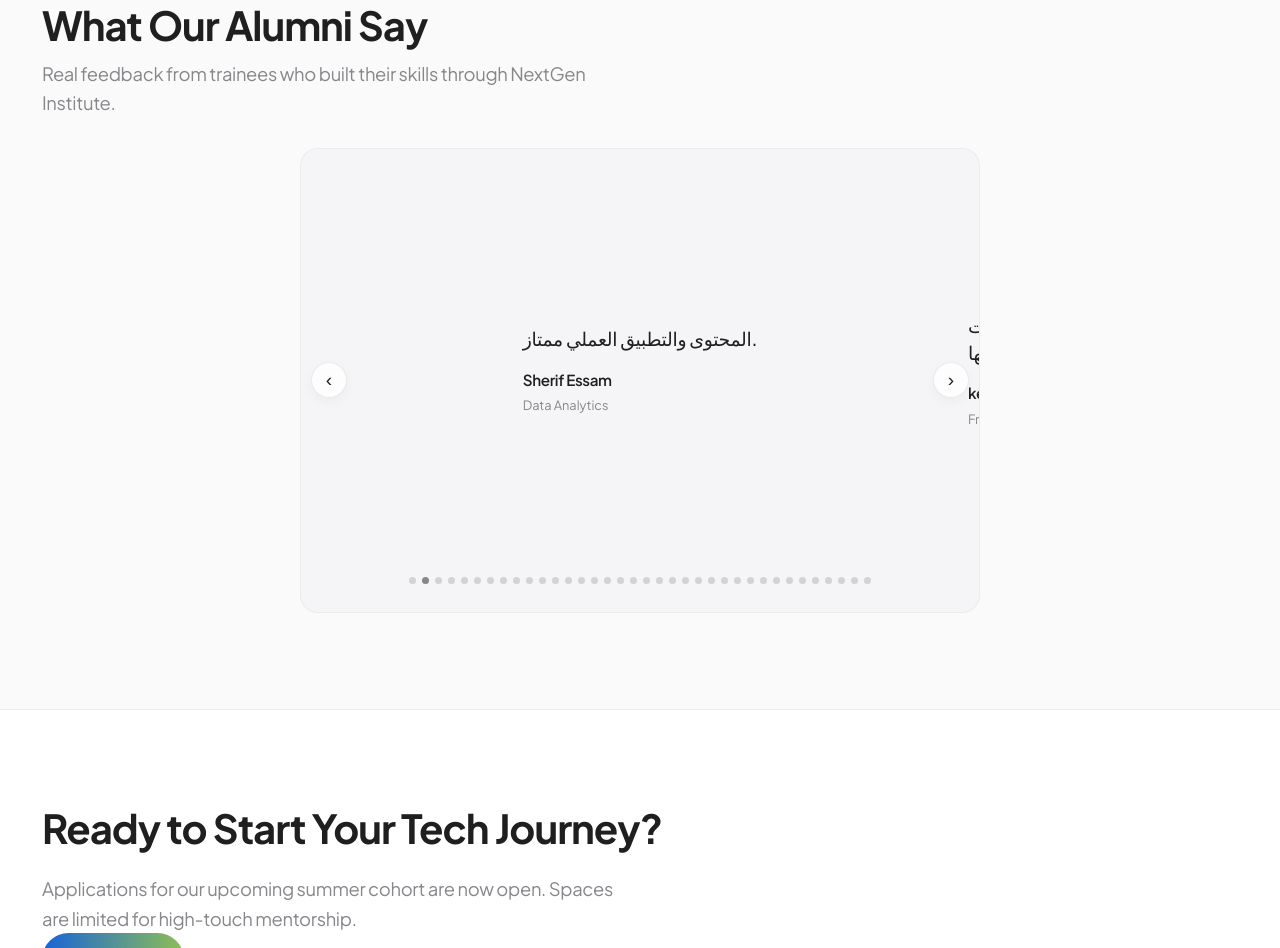
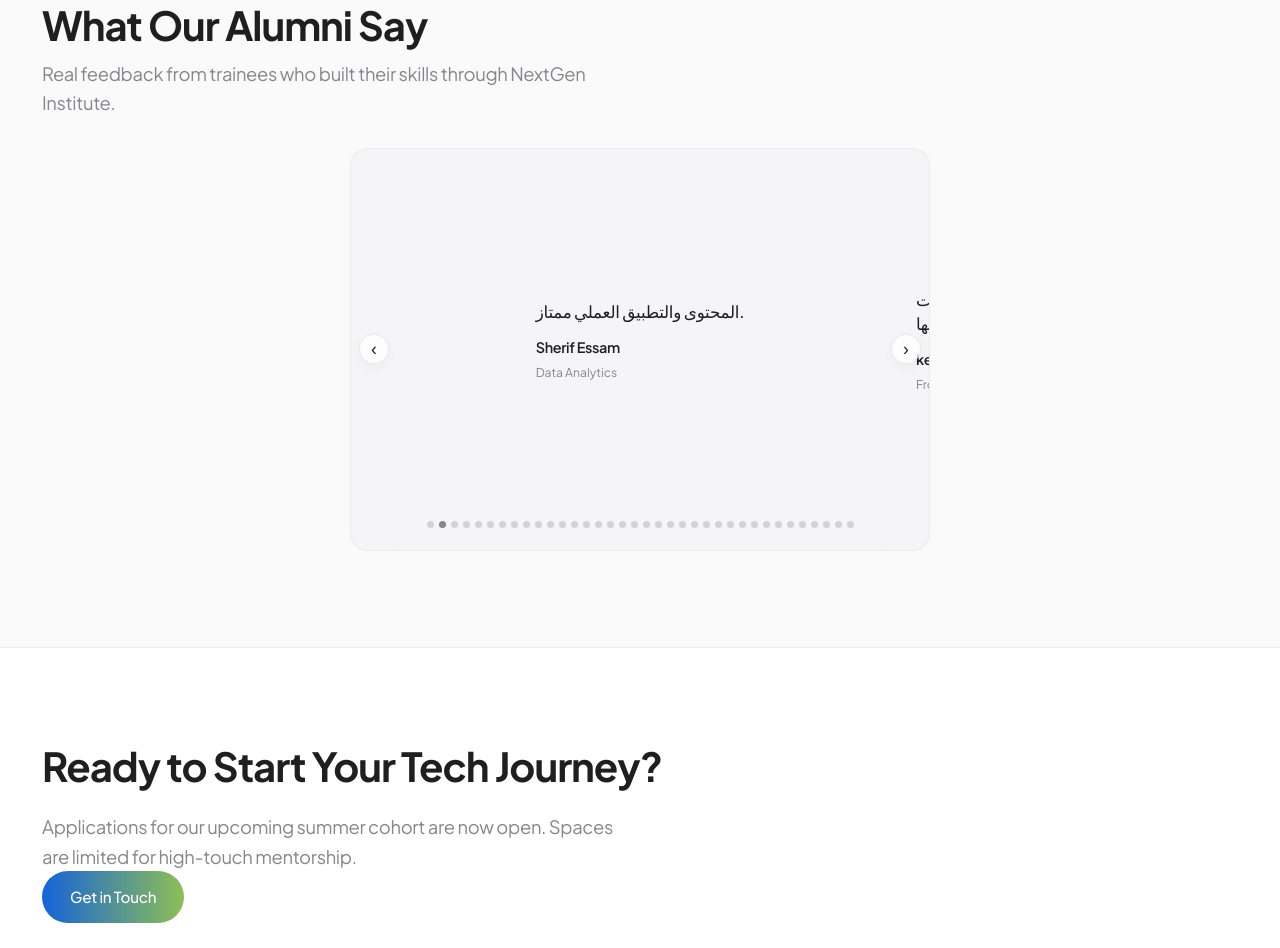
Before and after one commit to mohamed4589755/nectgen-hub, a plain HTML site: page index.html in a window 1280 px wide. Shown: the part 2135-3083 px from the top of the page. Drawn offline with Linux system fonts and the light colour scheme.

Commit message:
Further reduce testimonials box dimensions, padding, font size, and arrows for a more compact and elegant look, bump cache to v96

```diff
--- a/index.html
+++ b/index.html
@@ -61,7 +61,7 @@
 
     <title>NextGen Institute | Free Internships, Summer & Winter Trainings</title>
     <meta name="description" content="NextGen Institute provides 100% Free Internships, Summer Trainings, Winter Trainings, and Winter Internships in AI, Machine Learning, Data Analytics, Flutter, and Web Development through practical bootcamps and diplomas.">
-        <link rel="stylesheet" href="styles.css?v=95">
+        <link rel="stylesheet" href="styles.css?v=96">
 
 </head>
 <body>
@@ -683,8 +683,8 @@
         </div>
     </footer>
 
-    <script src="main.js?v=95"></script>
-    <script src="lang.js?v=95"></script>
+    <script src="main.js?v=96"></script>
+    <script src="lang.js?v=96"></script>
     <button class="back-to-top" id="backToTop" aria-label="Back to Top">↑</button>
     <!-- Explore Programs Modal -->
     <div class="modal-overlay" id="exploreModal">
--- a/styles.css
+++ b/styles.css
@@ -875,10 +875,10 @@ footer {
 /* --- SLIDESHOW / CAROUSEL (Apple Clean Review Style) --- */
 .slideshow-container {
     position: relative;
-    max-width: 680px;
-    margin: 30px auto 0;
+    max-width: 580px;
+    margin: 24px auto 0;
     overflow: hidden;
-    padding: 40px 45px 28px;
+    padding: 30px 40px 22px;
     border-radius: var(--radius-md);
     background: var(--bg-secondary);
     box-shadow: none;
@@ -899,9 +899,9 @@ footer {
 }
 
 .slide-content {
-    max-width: 540px;
+    max-width: 460px;
     text-align: left;
-    padding: 0 10px;
+    padding: 0 8px;
 }
 
 .quote-icon {
@@ -909,23 +909,23 @@ footer {
 }
 
 .slide-quote {
-    font-size: 1.18rem; /* Compact readable quote font */
+    font-size: 1.05rem; /* Compact readable quote font */
     font-weight: 500;
     color: var(--text-main);
-    margin-bottom: 18px;
+    margin-bottom: 14px;
     line-height: 1.45;
     letter-spacing: -0.015em;
 }
 
 .slide-author {
-    font-size: 0.95rem;
+    font-size: 0.9rem;
     font-weight: 600;
     color: var(--text-main);
     margin-bottom: 2px;
 }
 
 .slide-role {
-    font-size: 0.8rem;
+    font-size: 0.76rem;
     color: var(--text-muted);
     text-transform: none;
     letter-spacing: 0;
@@ -938,13 +938,13 @@ footer {
     background: var(--glass-bg);
     border: 1px solid var(--glass-border);
     color: var(--text-main);
-    width: 36px;
-    height: 36px;
+    width: 30px;
+    height: 30px;
     border-radius: 50%;
     display: flex;
     align-items: center;
     justify-content: center;
-    font-size: 1.2rem;
+    font-size: 1.1rem;
     cursor: pointer;
     transition: var(--transition-smooth);
     z-index: 10;
@@ -959,18 +959,18 @@ footer {
 }
 
 .prev-btn {
-    left: 10px;
+    left: 8px;
 }
 
 .next-btn {
-    right: 10px;
+    right: 8px;
 }
 
 .slideshow-dots {
     display: flex;
     justify-content: center;
-    gap: 6px;
-    margin-top: 24px;
+    gap: 5px;
+    margin-top: 16px;
     flex-wrap: wrap;
     max-width: 90%;
     margin-left: auto;
@@ -1075,13 +1075,13 @@ footer {
 
     /* Slideshow Mobile Overrides */
     .slideshow-container {
-        padding: 30px 16px 22px !important;
-        margin-top: 20px;
+        padding: 22px 14px 16px !important;
+        margin-top: 16px;
     }
 
     .slide-quote {
-        font-size: 1.05rem !important;
-        margin-bottom: 14px;
+        font-size: 0.95rem !important;
+        margin-bottom: 10px;
     }
 
     .slide-btn {
```
Also changed, not shown: about.html (+3 -3 lines), bootcamps.html (+7 -7 lines), contact.html (+3 -3 lines), diplomas.html (+7 -7 lines), internships.html (+3 -3 lines).
